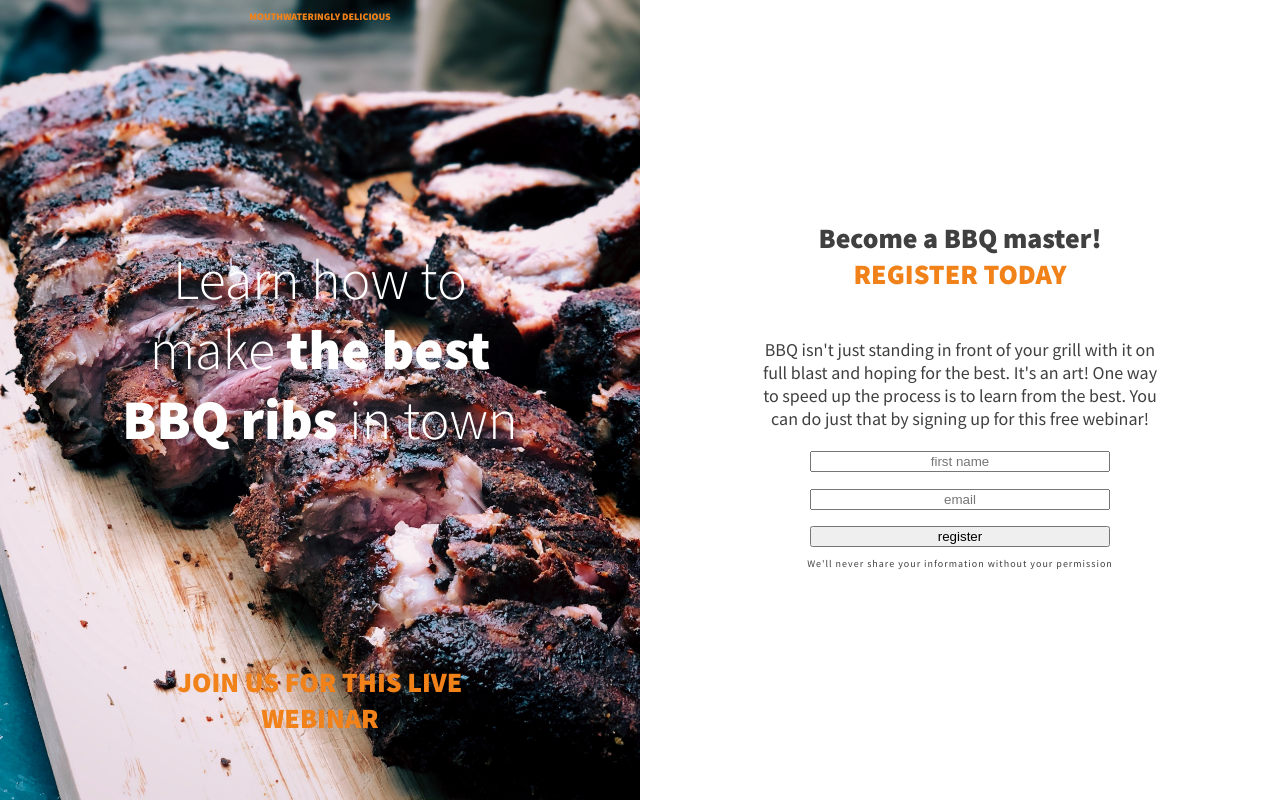
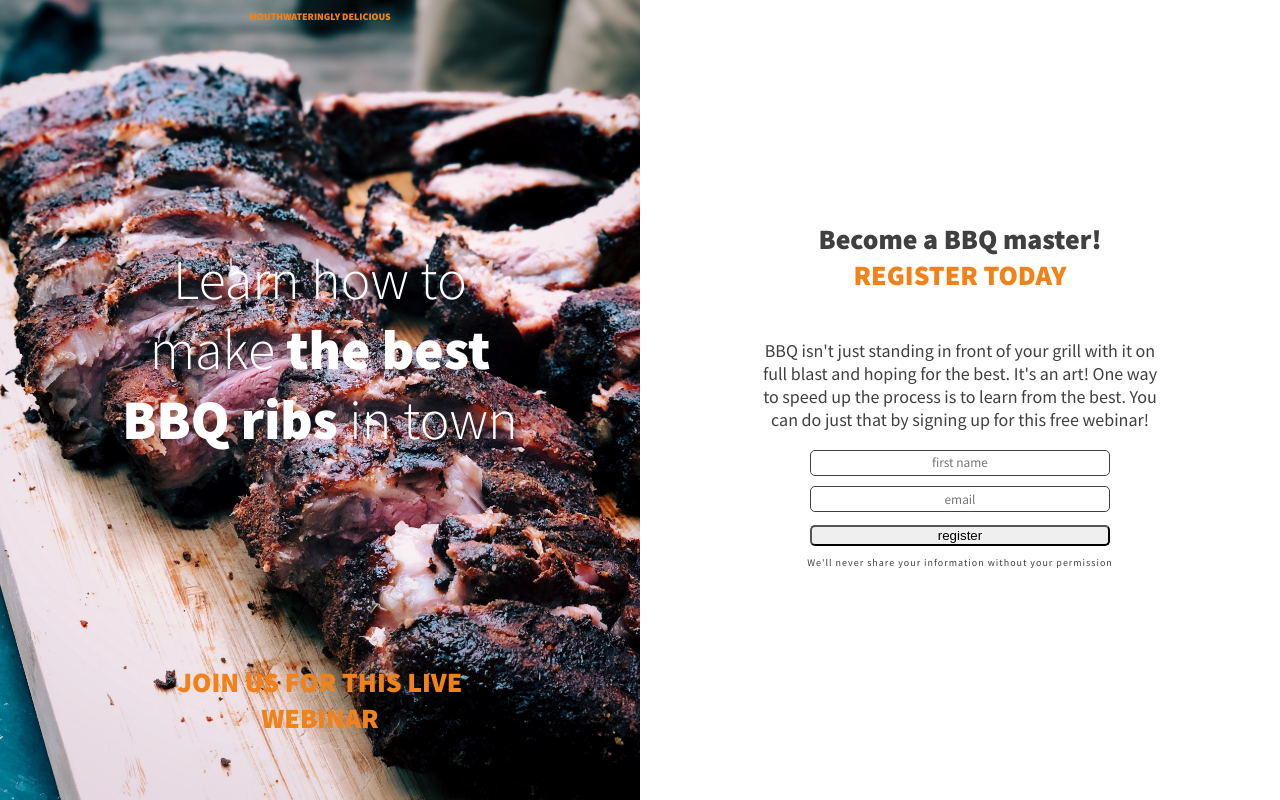
Before and after one commit to ramiinberg/restaurant-login, a plain HTML site: page index.html in a window 1280 px wide. Drawn offline with Linux system fonts and the light colour scheme.

Commit message:
finalizing padding and margins

```diff
--- a/css/styles.css
+++ b/css/styles.css
@@ -87,11 +87,15 @@ h2 {
 
 input, .btn {
   width: 100%;
+  border-radius: 5px;
 }
 
 input {
-  text-align: center;
-  margin-bottom: 1em;
+  font-family: inherit;
+  text-align: inherit;
+  margin-bottom: .75em;
+  padding: .25em;
+  border: 1px solid #404040;
 }
 
 /* media query */
```
